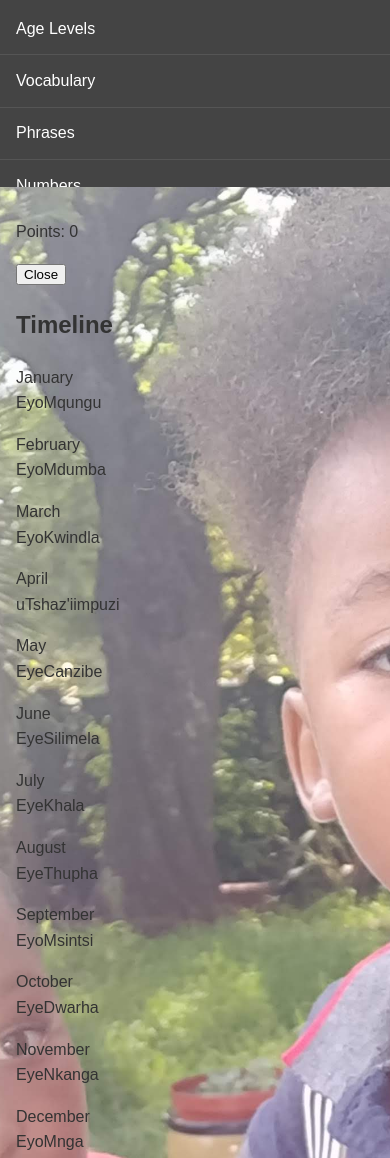
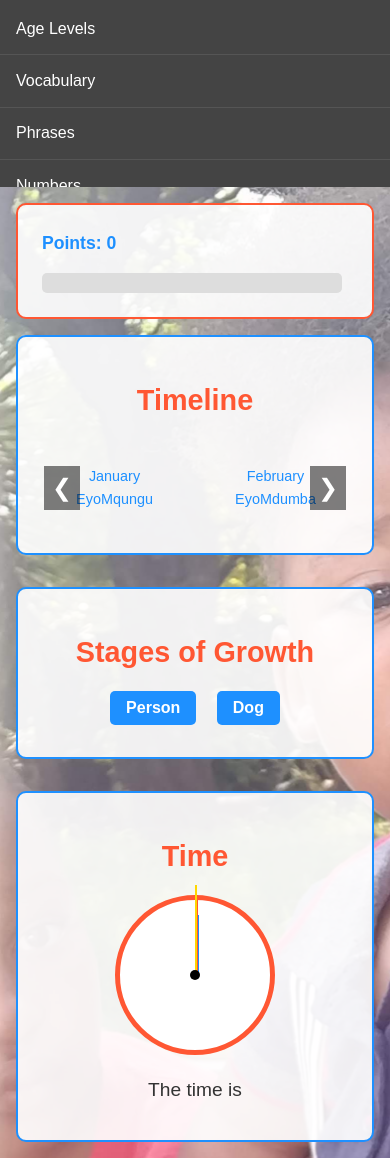
Before and after one commit to Salatiso/sazi, a plain HTML site: page index.html in a window 390 px wide. Shown: the part 403-1561 px from the top of the page. Drawn offline with Linux system fonts and the light colour scheme.

Commit message:
Update style.css

```diff
--- a/style.css
+++ b/style.css
@@ -7,6 +7,9 @@
     --accent-color: #ffcc80;
     --secondary-accent: #a7c4a7;
     --tertiary-accent: #80cbc4;
+    --fun-red: #ff5733;
+    --fun-yellow: #ffd700;
+    --fun-blue: #1e90ff;
 }
 
 body {
@@ -128,6 +131,279 @@ header nav ul li a.active {
 .content.index {
     background: url('/sazi/img/My_Boys.jpg') no-repeat center center;
     background-size: cover;
+}
+
+.gamification {
+    background: rgba(255, 255, 255, 0.9);
+    border-radius: 10px;
+    padding: 1rem;
+    margin-bottom: 1rem;
+    display: flex;
+    flex-wrap: wrap;
+    justify-content: space-between;
+    align-items: center;
+    border: 2px solid var(--fun-red);
+}
+
+.gamification p {
+    margin: 0.5rem;
+    font-size: 1.1rem;
+    font-weight: bold;
+    color: var(--fun-blue);
+}
+
+.points-progress {
+    width: 100%;
+    max-width: 300px;
+    background: #ddd;
+    border-radius: 5px;
+    height: 20px;
+    position: relative;
+    margin: 0.5rem;
+}
+
+.points-progress-bar {
+    height: 100%;
+    background: var(--fun-yellow);
+    border-radius: 5px;
+    width: 0%;
+    transition: width 0.5s ease;
+}
+
+.badge-list {
+    display: flex;
+    gap: 0.5rem;
+    flex-wrap: wrap;
+}
+
+.badge {
+    background: var(--fun-yellow);
+    color: var(--secondary-color);
+    padding: 0.3rem 0.6rem;
+    border-radius: 15px;
+    font-size: 0.9rem;
+    animation: badgePop 0.5s ease;
+}
+
+@keyframes badgePop {
+    0% { transform: scale(0); }
+    80% { transform: scale(1.2); }
+    100% { transform: scale(1); }
+}
+
+.fun-fact-popup {
+    position: fixed;
+    top: 50%;
+    left: 50%;
+    transform: translate(-50%, -50%);
+    background: var(--fun-yellow);
+    padding: 2rem;
+    border-radius: 15px;
+    border: 3px solid var(--fun-red);
+    box-shadow: 0 0 10px rgba(0, 0, 0, 0.3);
+    text-align: center;
+    display: none;
+    z-index: 1000;
+    animation: popupFadeIn 0.5s ease;
+}
+
+.fun-fact-popup p {
+    font-size: 1.2rem;
+    color: var(--secondary-color);
+    margin-bottom: 1rem;
+}
+
+.fun-fact-popup button {
+    background: var(--fun-blue);
+    color: white;
+    border: none;
+    padding: 0.5rem 1rem;
+    border-radius: 5px;
+    cursor: pointer;
+    font-weight: bold;
+}
+
+.fun-fact-popup button:hover {
+    background: #1c86ee;
+}
+
+@keyframes popupFadeIn {
+    from { opacity: 0; transform: translate(-50%, -60%); }
+    to { opacity: 1; transform: translate(-50%, -50%); }
+}
+
+.timeline-container, .stages-container, .clock-container {
+    background: rgba(255, 255, 255, 0.9);
+    border-radius: 10px;
+    padding: 1rem;
+    margin-bottom: 2rem;
+    border: 2px solid var(--fun-blue);
+}
+
+.timeline-container h2, .stages-container h2, .clock-container h2 {
+    font-size: 1.8rem;
+    margin-bottom: 1rem;
+    color: var(--fun-red);
+    text-align: center;
+}
+
+.timeline-carousel, .stages-carousel {
+    position: relative;
+    max-width: 100%;
+    overflow: hidden;
+}
+
+.timeline, .stages {
+    display: flex;
+    transition: transform 0.5s ease-in-out;
+}
+
+.timeline-item, .stage-item {
+    flex: 0 0 33.33%;
+    box-sizing: border-box;
+    text-align: center;
+    padding: 1rem;
+    cursor: pointer;
+    border: 2px solid transparent;
+    transition: border 0.3s ease;
+}
+
+.timeline-item:hover, .stage-item:hover {
+    border: 2px solid var(--fun-yellow);
+}
+
+.timeline-item p, .stage-item p {
+    margin: 0.5rem 0;
+    font-size: 1rem;
+    color: var(--fun-blue);
+}
+
+.stage-item img {
+    width: 100px;
+    height: 100px;
+    border-radius: 10px;
+    margin-bottom: 0.5rem;
+}
+
+.carousel-button {
+    position: absolute;
+    top: 50%;
+    transform: translateY(-50%);
+    background-color: rgba(0, 0, 0, 0.5);
+    color: white;
+    border: none;
+    padding: 0.5rem;
+    cursor: pointer;
+    font-size: 1.5rem;
+}
+
+.carousel-button.prev {
+    left: 10px;
+}
+
+.carousel-button.next {
+    right: 10px;
+}
+
+.timeline-details, .stages-details {
+    margin-top: 1rem;
+    padding: 1rem;
+    background: rgba(255, 255, 255, 0.8);
+    border-radius: 10px;
+    border: 1px solid var(--fun-blue);
+    text-align: center;
+}
+
+.timeline-details h3, .stages-details h3 {
+    font-size: 1.5rem;
+    color: var(--fun-red);
+    margin-bottom: 0.5rem;
+}
+
+.timeline-details p, .stages-details p {
+    font-size: 1.1rem;
+    color: var(--secondary-color);
+}
+
+.character-selection {
+    text-align: center;
+    margin-bottom: 1rem;
+}
+
+.character-selection button {
+    padding: 0.75rem 1.5rem;
+    background-color: var(--fun-blue);
+    color: white;
+    border: none;
+    border-radius: 5px;
+    cursor: pointer;
+    font-weight: bold;
+    font-size: 1.2rem;
+    margin: 0 0.5rem;
+}
+
+.character-selection button:hover {
+    background-color: #1c86ee;
+}
+
+.clock-analogue {
+    width: 200px;
+    height: 200px;
+    border: 5px solid var(--fun-red);
+    border-radius: 50%;
+    position: relative;
+    margin: 0 auto 1rem;
+    background: white;
+}
+
+.clock-analogue .hand {
+    position: absolute;
+    bottom: 50%;
+    left: 50%;
+    transform-origin: bottom;
+    background: black;
+}
+
+.clock-analogue .hour {
+    width: 4px;
+    height: 60px;
+    background: var(--fun-blue);
+}
+
+.clock-analogue .minute {
+    width: 3px;
+    height: 80px;
+    background: var(--fun-red);
+}
+
+.clock-analogue .second {
+    width: 2px;
+    height: 90px;
+    background: var(--fun-yellow);
+}
+
+.clock-analogue .center {
+    width: 10px;
+    height: 10px;
+    background: black;
+    border-radius: 50%;
+    position: absolute;
+    top: 50%;
+    left: 50%;
+    transform: translate(-50%, -50%);
+}
+
+.clock-digital {
+    text-align: center;
+    font-size: 1.5rem;
+    color: var(--fun-blue);
+    margin-bottom: 0.5rem;
+}
+
+#clock-text {
+    text-align: center;
+    font-size: 1.2rem;
+    color: var(--secondary-color);
 }
 
 .hero {
@@ -500,11 +776,13 @@ footer {
         padding: 1rem;
     }
 
-    .hero, .dashboard, .profile, .class-management, .lessons, .chat, .live-class {
+    .hero, .dashboard, .profile, .class-management, .lessons, .chat, .live-class,
+    .timeline-container, .stages-container, .clock-container {
         padding: 1rem;
     }
 
-    .hero h2, .dashboard h2, .profile h2, .class-management h2, .lessons h2, .chat h2, .live-class h2 {
+    .hero h2, .dashboard h2, .profile h2, .class-management h2, .lessons h2, .chat h2,
+    .live-class h2, .timeline-container h2, .stages-container h2, .clock-container h2 {
         font-size: 1.8rem;
     }
 
@@ -516,7 +794,8 @@ footer {
     .level-selection button,
     .test-question input,
     .test-question button,
-    .start-learning {
+    .start-learning,
+    .character-selection button {
         font-size: 1rem;
         padding: 0.5rem 1rem;
     }
@@ -535,6 +814,28 @@ footer {
         height: 120px;
     }
 
+    .timeline-item, .stage-item {
+        flex: 0 0 50%;
+    }
+
+    .timeline-item p, .stage-item p {
+        font-size: 0.9rem;
+    }
+
+    .stage-item img {
+        width: 80px;
+        height: 80px;
+    }
+
+    .clock-analogue {
+        width: 150px;
+        height: 150px;
+    }
+
+    .clock-digital {
+        font-size: 1.2rem;
+    }
+
     #jitsi-container {
         height: 300px;
     }
```
